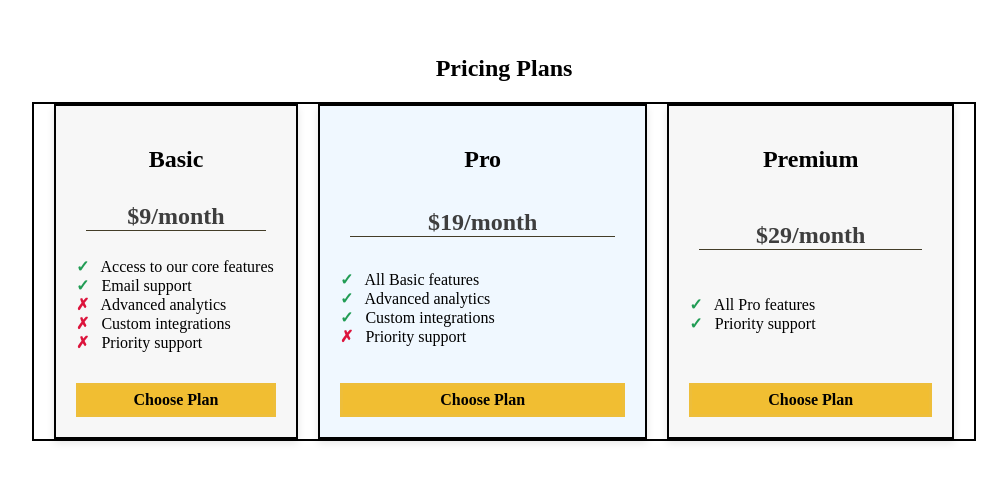
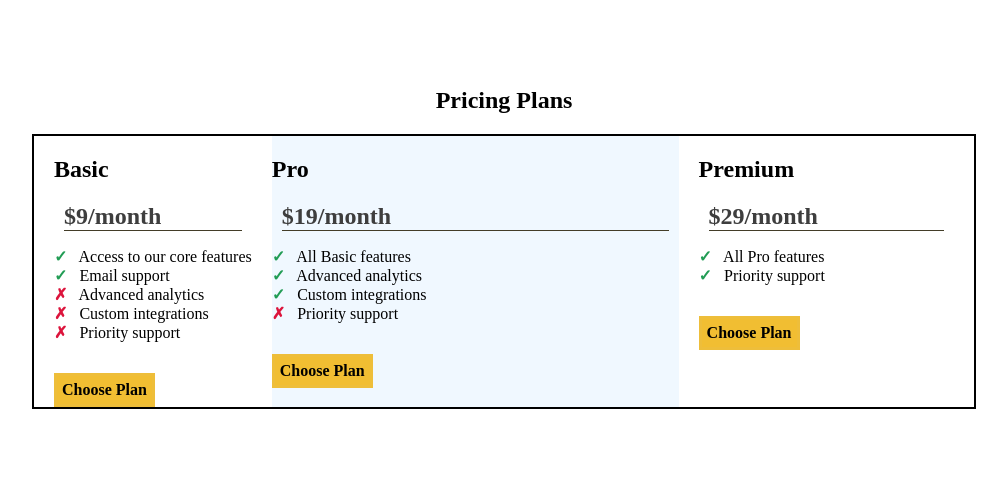
Before and after one commit to csant510/Design-a-Pricing-Plans-Layout-Page, a plain HTML site: page index.html in a window 1280 px wide. Shown: the part 168-650 px from the top of the page, without its empty margins (136-1143 px from the left). Drawn offline with Linux system fonts and the light colour scheme.

Commit message:
Update styles.css

```diff
--- a/styles.css
+++ b/styles.css
@@ -26,7 +26,7 @@ h1 {
     padding: 0 20px;
 }
 
-.pricing-card {
+ {
     display: flex;
     flex-direction: column;
     justify-content: space-between;
@@ -38,6 +38,8 @@ h1 {
     text-align: center;
     transition: transform 0.3s ease;
 }
+
+
 
 p {
     font-size: 1.5rem;
```
